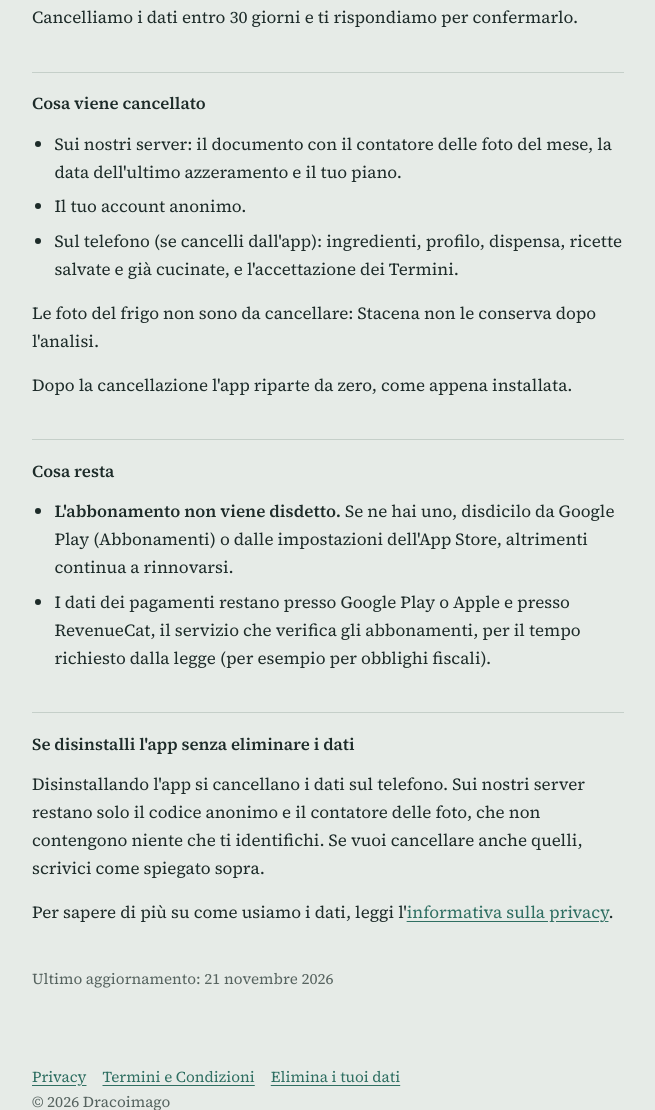
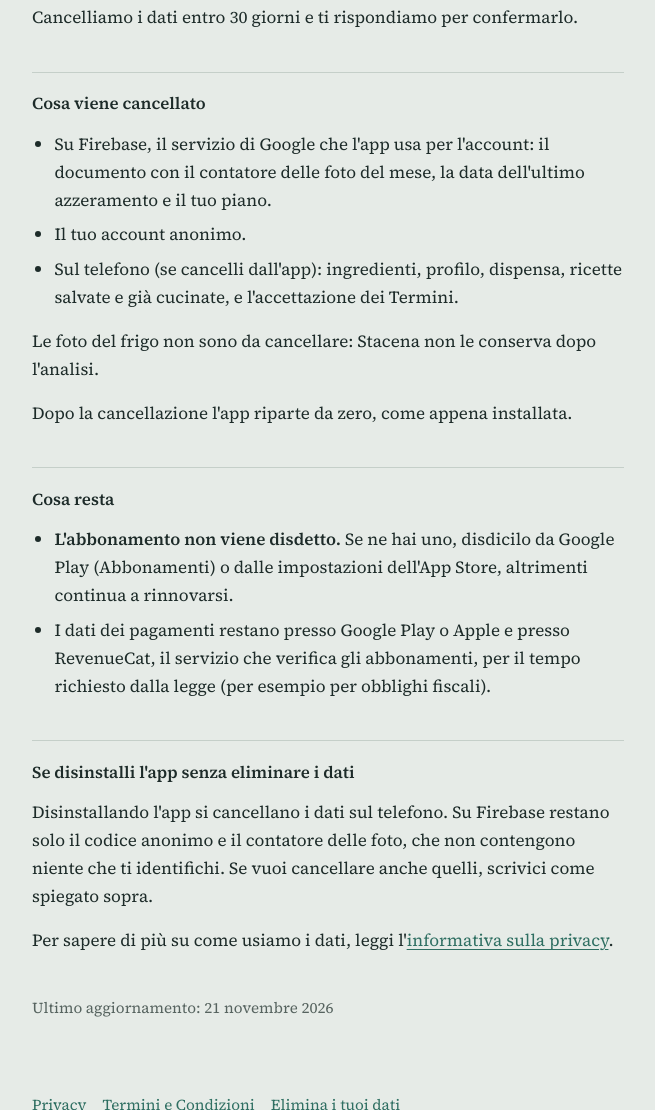
Before and after one commit to nomediprova100-ops/dracoimago-sito, a plain HTML site: page stacena/elimina-dati/index.html in a window 1280 px wide. Shown: the part 990-2100 px from the top of the page, without its empty margins (312-967 px from the left). Drawn offline with nearby package versions, Linux system fonts and the light colour scheme.

Commit message:
Stacena: server di Firebase invece di nostri server

```diff
--- a/stacena/elimina-dati/index.html
+++ b/stacena/elimina-dati/index.html
@@ -40,7 +40,7 @@
 
   <h2>Cosa viene cancellato</h2>
   <ul>
-    <li>Sui nostri server: il documento con il contatore delle foto del mese, la data dell'ultimo azzeramento e il tuo piano.</li>
+    <li>Su Firebase, il servizio di Google che l'app usa per l'account: il documento con il contatore delle foto del mese, la data dell'ultimo azzeramento e il tuo piano.</li>
     <li>Il tuo account anonimo.</li>
     <li>Sul telefono (se cancelli dall'app): ingredienti, profilo, dispensa, ricette salvate e già cucinate, e l'accettazione dei Termini.</li>
   </ul>
@@ -54,7 +54,7 @@
   </ul>
 
   <h2>Se disinstalli l'app senza eliminare i dati</h2>
-  <p>Disinstallando l'app si cancellano i dati sul telefono. Sui nostri server restano solo il codice anonimo e il contatore delle foto, che non contengono niente che ti identifichi. Se vuoi cancellare anche quelli, scrivici come spiegato sopra.</p>
+  <p>Disinstallando l'app si cancellano i dati sul telefono. Su Firebase restano solo il codice anonimo e il contatore delle foto, che non contengono niente che ti identifichi. Se vuoi cancellare anche quelli, scrivici come spiegato sopra.</p>
 
   <p>Per sapere di più su come usiamo i dati, leggi l'<a href="../privacy/">informativa sulla privacy</a>.</p>
 
```
Also changed, not shown: stacena/privacy/index.html (+1 -1 lines).
